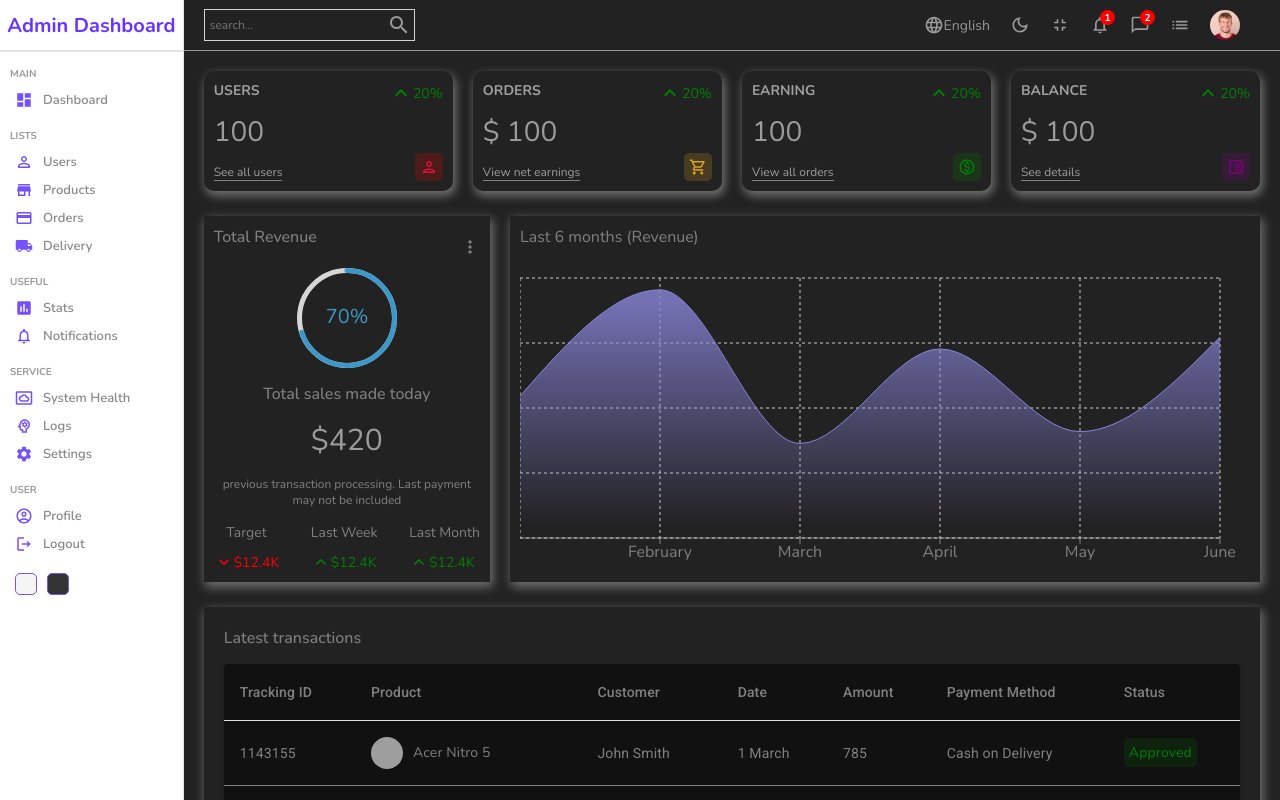
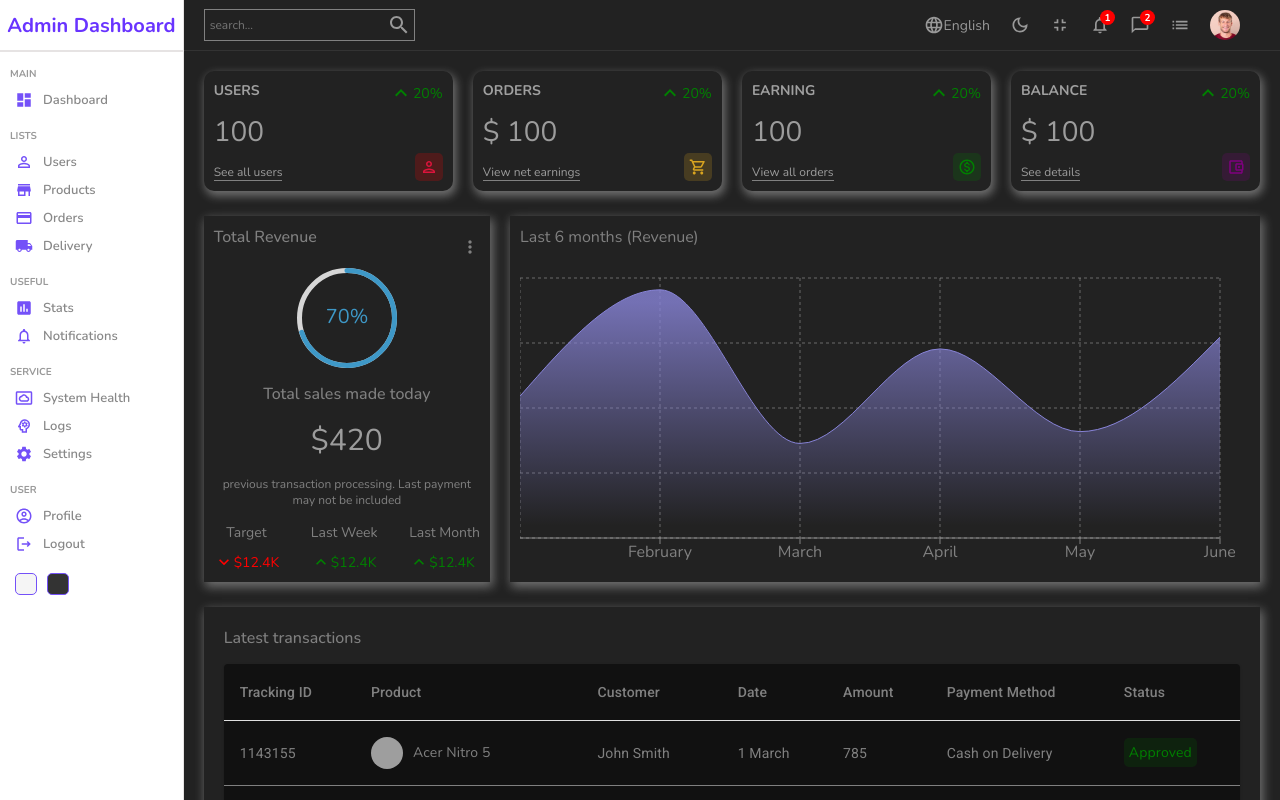
Before and after one commit to honorific/admin-dashboard, a React (Create React App) app: page / in a window 1280 px wide. Shown: the top 800 px of the page. Built offline with nearby package versions, Linux system fonts and the light colour scheme; grey boxes are pictures that could not be loaded.

Commit message:
fix color Axis in chart & serach border of navbar

```diff
--- a/src/components/chart/Chart.js
+++ b/src/components/chart/Chart.js
@@ -27,7 +27,7 @@ const Chart = ({height, width, title}) => {
           </linearGradient>
         </defs>
         <XAxis dataKey='name' stroke='gray' />
-        <CartesianGrid strokeDasharray='3 3' />
+        <CartesianGrid strokeDasharray='3 3' className='chartGrid' />
         <Tooltip />
         <Area
           type='monotone'
--- a/src/style/dark.scss
+++ b/src/style/dark.scss
@@ -3,7 +3,7 @@
   color: rgb(156, 156, 156);
 
   .chartGrid {
-    stroke: rgba(40, 40, 40, 0.477);
+    stroke: rgba(185, 185, 185, 0.477);
   }
 
   .table {
@@ -22,6 +22,10 @@
 
   .navbar {
     color: #999;
-    border-color: #999;
+    border-color: #333;
+
+    .search {
+      border-color: gray;
+    }
   }
 }
```
